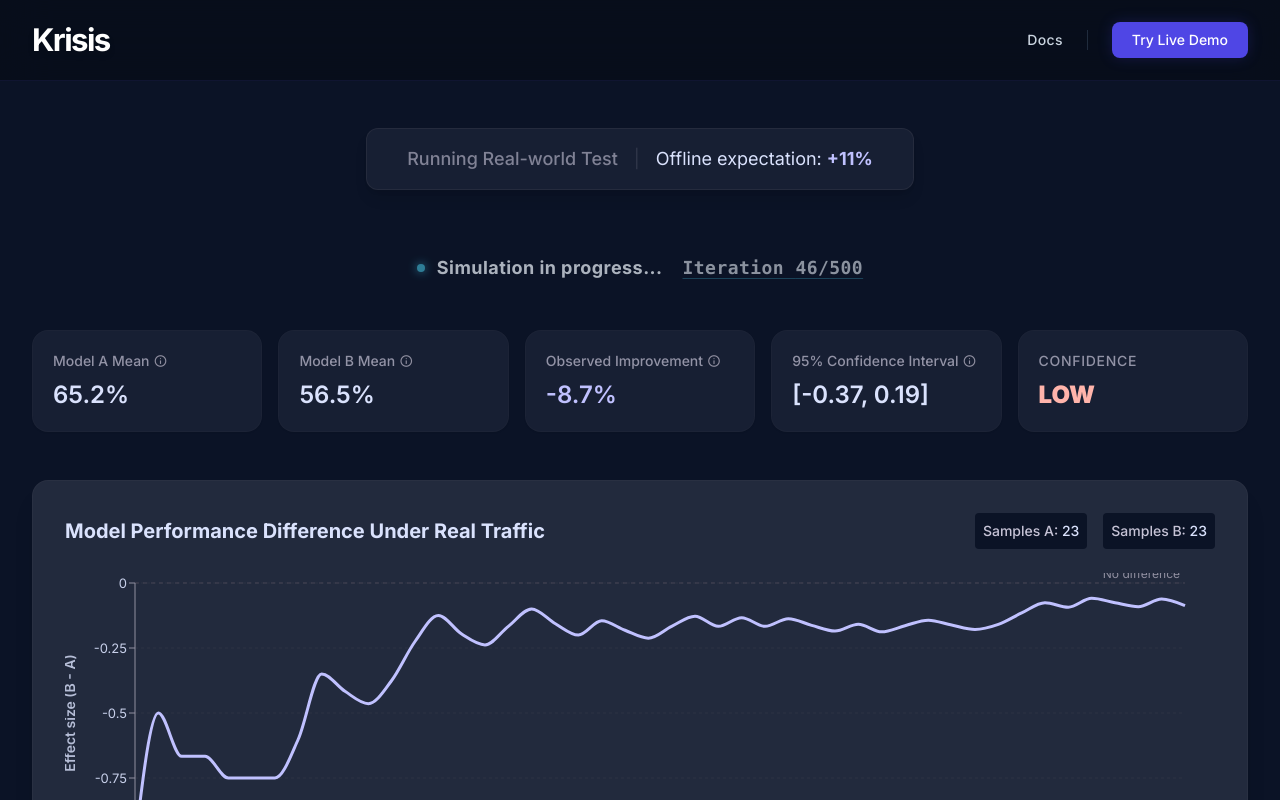
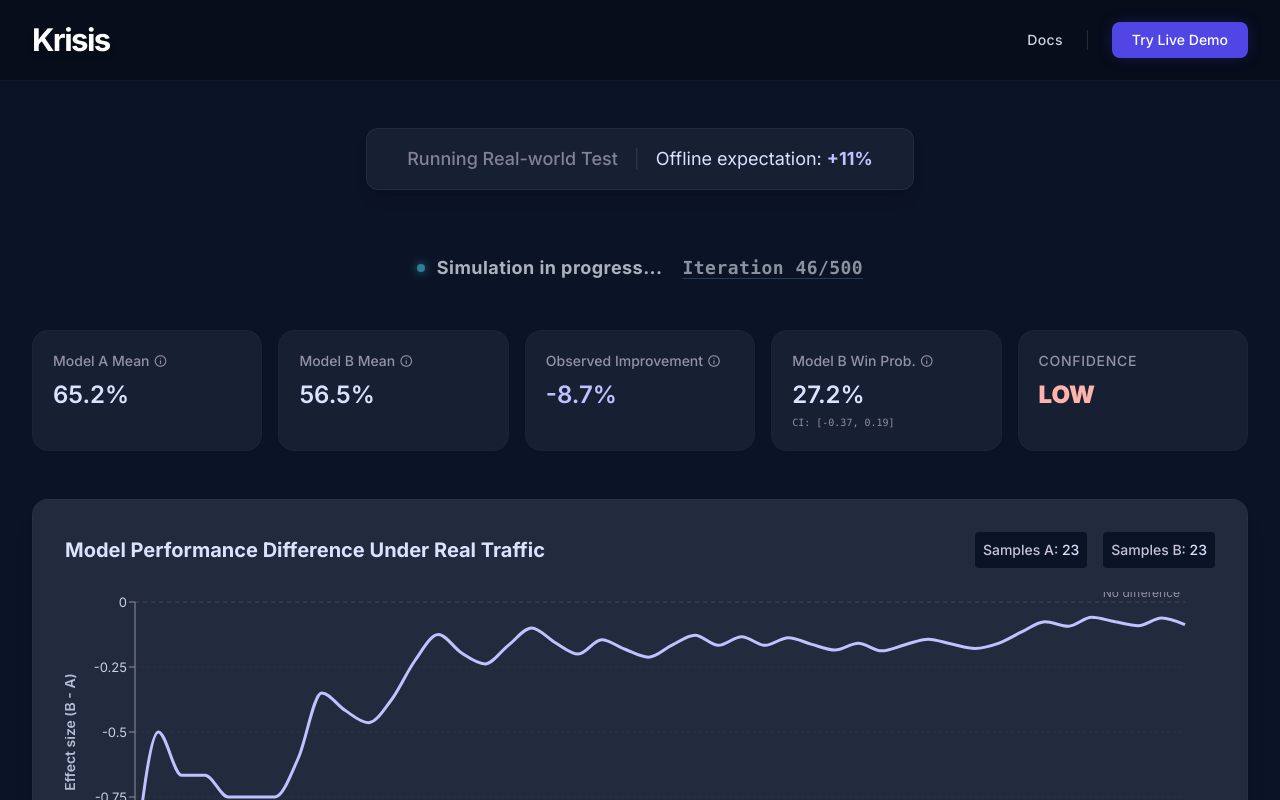
Before and after one commit to le-Affan/krisis-landing-page, a React (Vite) app: page /demo in a window 1280 px wide. Both pictures are taken after a click on the button "Run Experiment". Shown: the top 800 px of the page. Built offline with nearby package versions, Linux system fonts and the light colour scheme.

Commit message:
added moreinterpretable version of CI

```diff
--- a/src/pages/DemoPage.jsx
+++ b/src/pages/DemoPage.jsx
@@ -161,11 +161,19 @@ export default function DemoPage() {
           const diff = meanB - meanA;
 
           let ci = null;
+          let prob_b_better = undefined;
           if (localCountA > 10 && localCountB > 10) {
              const seA = (meanA * (1 - meanA)) / localCountA;
              const seB = (meanB * (1 - meanB)) / localCountB;
              const seDiff = Math.sqrt(seA + seB);
              ci = [diff - 1.96 * seDiff, diff + 1.96 * seDiff];
+
+             if (seDiff > 0) {
+               const z = diff / seDiff;
+               prob_b_better = 0.5 * (1 + Math.tanh(0.79788 * (z + 0.04417 * z * z * z)));
+             } else {
+               prob_b_better = diff > 0 ? 1 : 0;
+             }
           }
 
           setIteration(iter);
@@ -180,7 +188,8 @@ export default function DemoPage() {
              model_b_mean: meanB,
              sample_size_a: localCountA,
              sample_size_b: localCountB,
-             confidence_interval: ci
+             confidence_interval: ci,
+             prob_b_better: prob_b_better
           });
         }
 
@@ -424,17 +433,22 @@ export default function DemoPage() {
 
                 <div className="bg-surface-container p-5 rounded-2xl border border-outline-variant/10 shadow-sm">
                   <div className="flex items-center gap-1 mb-2">
-                    <h4 className="text-sm text-on-surface-variant font-medium opacity-70">95% Confidence Interval</h4>
-                    <div className="group relative flex items-center">
+                    <h4 className="text-sm text-on-surface-variant font-medium opacity-70">Model B Win Prob.</h4>
+                    <div className="group relative flex items-center pr-2">
                       <span className="material-symbols-outlined text-outline text-[14px] cursor-default">info</span>
                       <div className="absolute bottom-full left-1/2 -translate-x-1/2 mb-2 w-48 p-2 bg-surface-container-highest border border-outline-variant/20 rounded-xl text-[11px] text-on-surface shadow-xl opacity-0 group-hover:opacity-100 transition-opacity pointer-events-none z-10 text-center">
-                        Range of possible true improvements. If this range crosses 0, the result is not reliable.
+                        Probability that Model B performs better than Model A (derived from statistical Z-score).
                       </div>
                     </div>
                   </div>
                   <p className="text-2xl font-semibold text-on-surface">
-                    {results?.confidence_interval ? `[${results.confidence_interval[0]?.toFixed(2)}, ${results.confidence_interval[1]?.toFixed(2)}]` : "..."}
+                    {results?.prob_b_better !== undefined ? (results.prob_b_better * 100).toFixed(1) + "%" : "..."}
                   </p>
+                  {results?.confidence_interval && (
+                    <p className="text-[10px] text-outline mt-1 font-mono">
+                      CI: [{results.confidence_interval[0].toFixed(2)}, {results.confidence_interval[1].toFixed(2)}]
+                    </p>
+                  )}
                 </div>
 
                 <div className="bg-surface-container p-5 rounded-2xl border border-outline-variant/10 shadow-sm">
```
